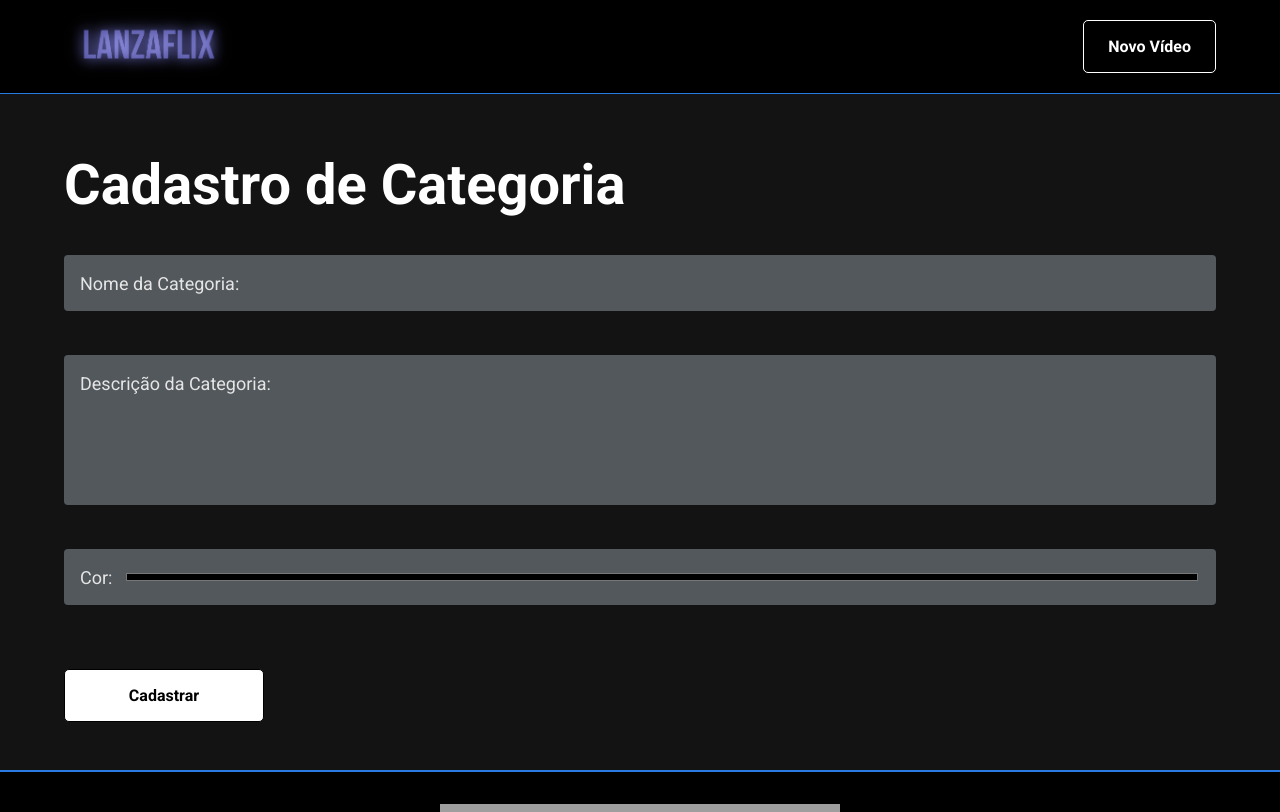
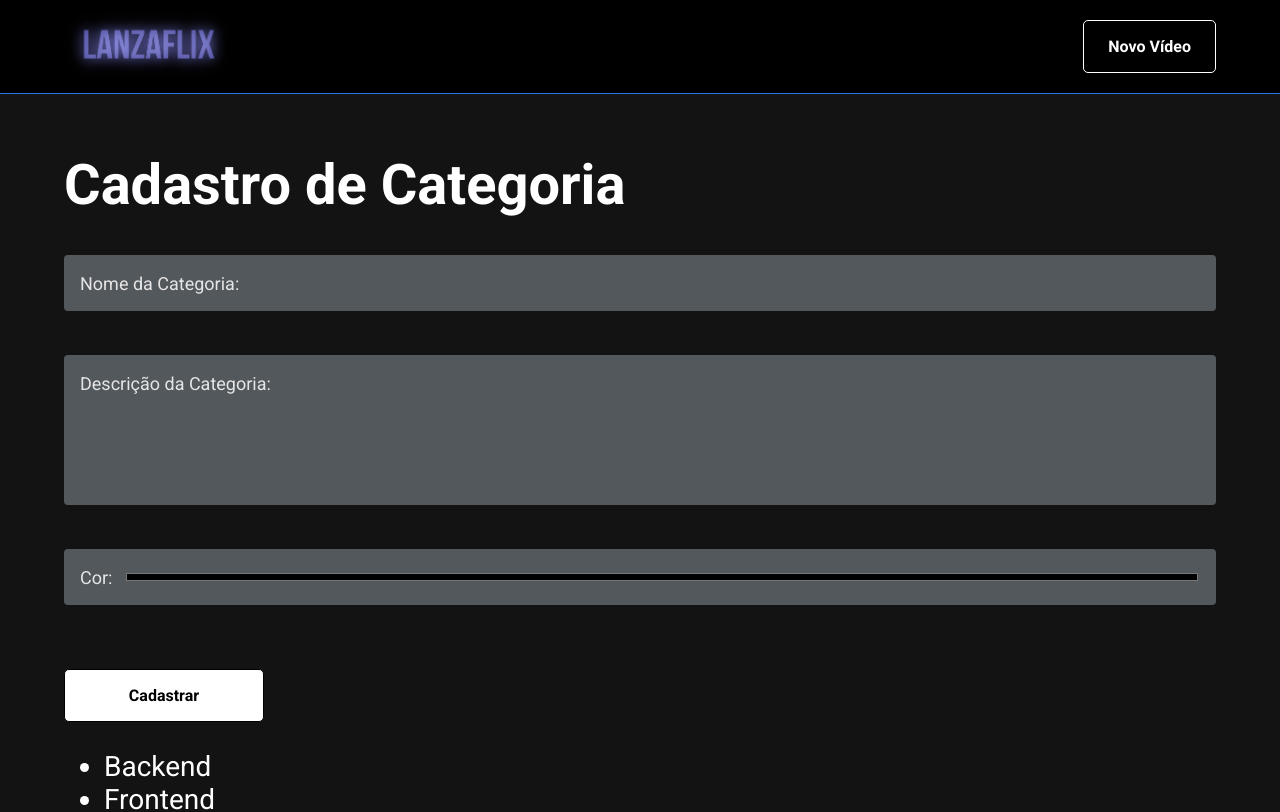
Before and after one commit to lanzath/lanzaflix, a React (Create React App) app: page /register/category in a window 1280 px wide. Shown: the top 812 px of the page. Built offline with nearby package versions, Linux system fonts and the light colour scheme; data requests are answered from the project's data file; grey boxes are pictures that could not be loaded.

Commit message:
:construction: working on categories register

```diff
--- a/db.json
+++ b/db.json
@@ -0,0 +1,16 @@
+{
+    "categories": [
+        {
+            "id": 1,
+            "name": "Backend",
+            "description": "Some of my most watched backend content videos",
+            "color": "#cbd1ff"
+        },
+        {
+            "id": 2,
+            "name": "Frontend",
+            "description": "Some of my most watched frontend content videos",
+            "color": "#4bd1ff"
+        }
+    ]
+}
--- a/src/pages/register/category/index.js
+++ b/src/pages/register/category/index.js
@@ -1,4 +1,4 @@
-import React, { useState } from 'react';
+import React, { useState, useEffect } from 'react';
 import { Content, Button, Form } from './styles';
 import Layout from '../../../components/Layout';
 import FormField from '../../../components/FormField';
@@ -30,11 +30,24 @@ function CategoryRegister() {
     );
   }
 
+  useEffect(() => {
+    const url = 'http://localhost:8080/categories/';
+    fetch(url)
+      .then(async (response) => {
+        const res = await response.json();
+        setCategories([
+          ...res,
+        ]);
+      });
+  }, [
+
+  ]);
+
   return (
     <>
       <Layout>
         <Content>
-                    <h1> Cadastro de Categoria { values.name } </h1>
+          <h1> Cadastro de Categoria {values.name} </h1>
 
           <Form onSubmit={function handleSubmit(event) {
             event.preventDefault();
@@ -70,11 +83,16 @@ function CategoryRegister() {
               onChange={handleChange}
             />
             <Button as="button" type="submit"> Cadastrar </Button>
+            {categories.length === 0 && (
+              <div>
+                Loading...
+              </div>
+            )}
             <ul>
-                            { categories.map((category, index) => {
+              {categories.map((category, index) => {
                 return (
                   <li key={`${category.name}${index}`}>
-                                        { category.name }
+                    {category.name}
                   </li>
                 )
               })}
```
Lines whose indentation alone changed are shown as unchanged.
